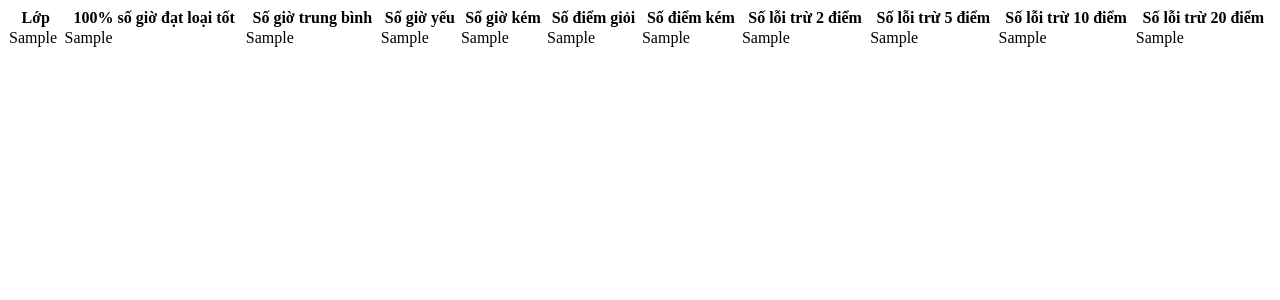
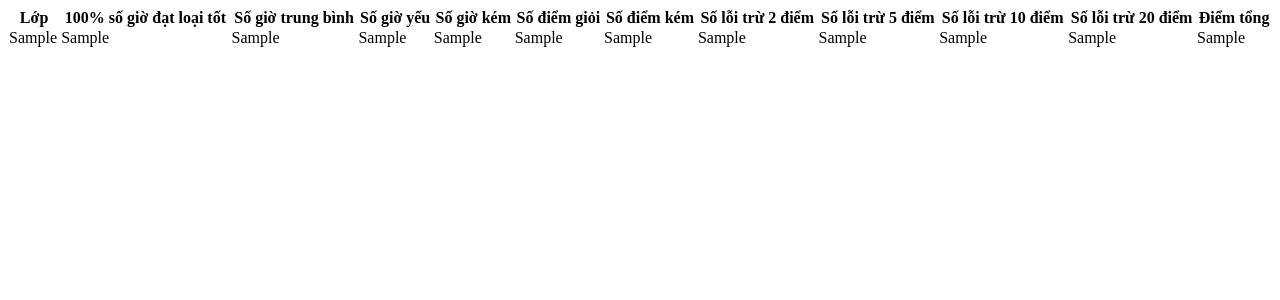
Before and after one commit to TrTung216/Web_thi_dua, a PHP site: page /admin-table.php in a window 1280 px wide. Shown: the top 300 px of the page. Run offline with PHP 8.4, Linux system fonts and the light colour scheme; tables that the repository leaves empty or names only in its code hold one stand-in row (values such as "Sample post").

Commit message:
Update admin-table.php

```diff
--- a/admin-table.php
+++ b/admin-table.php
@@ -35,6 +35,7 @@ $result=mysqli_query($conn,"SELECT * FROM thiduatuan");
 						<th>Số lỗi trừ 5 điểm</th>
 						<th>Số lỗi trừ 10 điểm</th>
 						<th>Số lỗi trừ 20 điểm</th>
+						<th>Điểm tổng</th>
 					</tr>
 				</thead>
 
@@ -52,6 +53,7 @@ $result=mysqli_query($conn,"SELECT * FROM thiduatuan");
 						<td><?=$row['loi_5diem']?></td>
 						<td><?=$row['loi_10diem']?></td>
 						<td><?=$row['loi_20diem']?></td>
+						<td><?=$row['diem_tong']?></td>
 					</tr>
 					<?php endwhile; ?>
 
```
